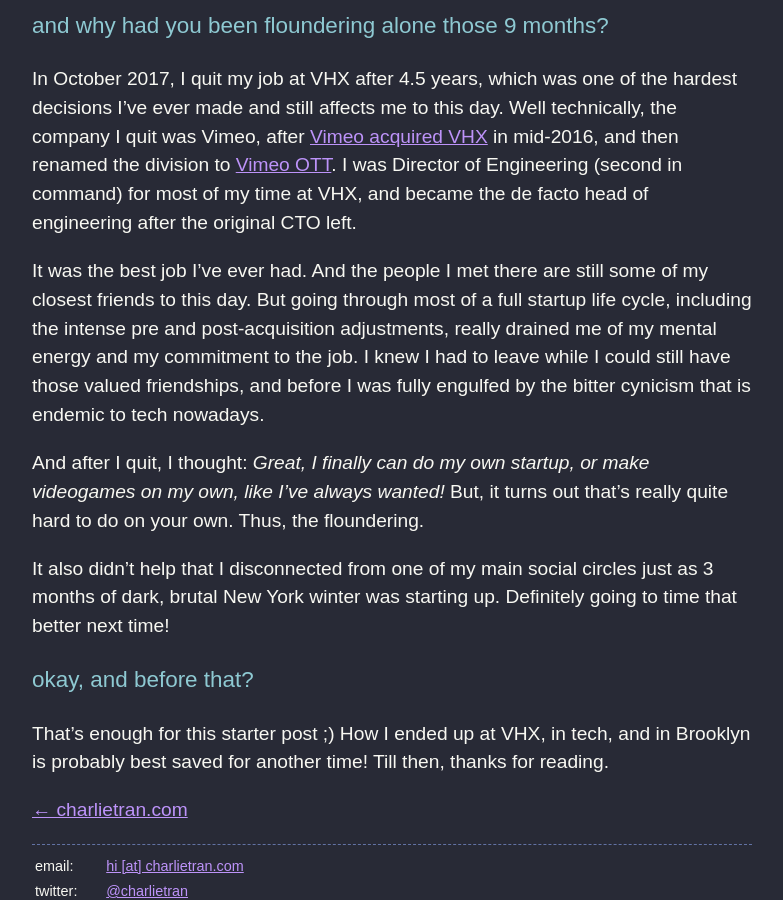
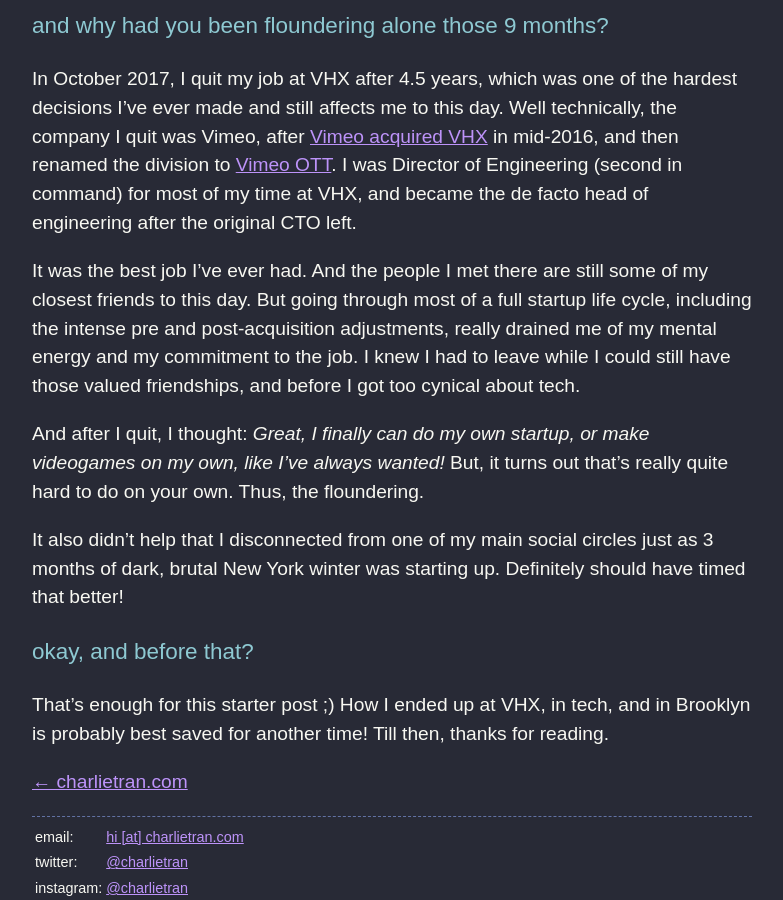
Before and after one commit to charlietran/charlietran.github.io, a Jekyll site: the page built from _posts/2018-10-01-starting-by-looking-backwards.md, in a window 1280 px wide and 900 px high, scrolled down 1137 px. Shown: the whole window, without its empty margins (248-1031 px from the left). Built offline with Jekyll 4.4.1, drawn with Linux system fonts in a browser that asks for light colours; some web fonts are replaced.

Commit message:
Tweak first blog post

```diff
--- a/_posts/2018-10-01-starting-by-looking-backwards.md
+++ b/_posts/2018-10-01-starting-by-looking-backwards.md
@@ -66,16 +66,16 @@
 my closest friends to this day. But going through most of a full startup life
 cycle, including the intense pre and post-acquisition adjustments, really
 drained me of my mental energy and my commitment to the job. I knew I had to
-leave while I could still have those valued friendships, and before I was fully
-engulfed by the bitter cynicism that is endemic to tech nowadays.
+leave while I could still have those valued friendships, and before I got too
+cynical about tech.
 
 And after I quit, I thought: *Great, I finally can do my own startup, or make
 videogames on my own, like I've always wanted!* But, it turns out that's really
 quite hard to do on your own. Thus, the floundering.
 
 It also didn't help that I disconnected from one of my main social circles just
-as 3 months of dark, brutal New York winter was starting up. Definitely going to
-time that better next time!
+as 3 months of dark, brutal New York winter was starting up. Definitely should
+have timed that better!
 
 ### okay, and before that?
 
```
